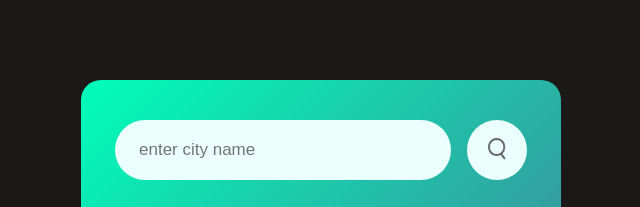
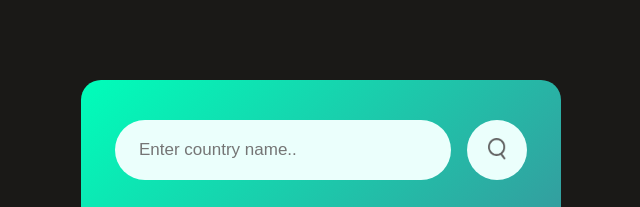
Before and after one commit to Hager-elhwarii/Weather-App, a plain HTML site: page index.html in a window 1280 px wide. Shown: the top 207 px of the page, 319-959 px from the left. Drawn offline with Linux system fonts and the light colour scheme.

Commit message:
:sparkles: Change input placeholder text

```diff
--- a/index.html
+++ b/index.html
@@ -25,7 +25,7 @@
     <div class="container">
       <div class="card-wrapper">
         <div class="search-block">
-          <input type="text" placeholder="enter city name" spellcheck="false" />
+          <input type="text" placeholder="Enter country name.." spellcheck="false" />
           <button>
             <img src="Images/search.png" alt="search icon image" />
           </button>
```
